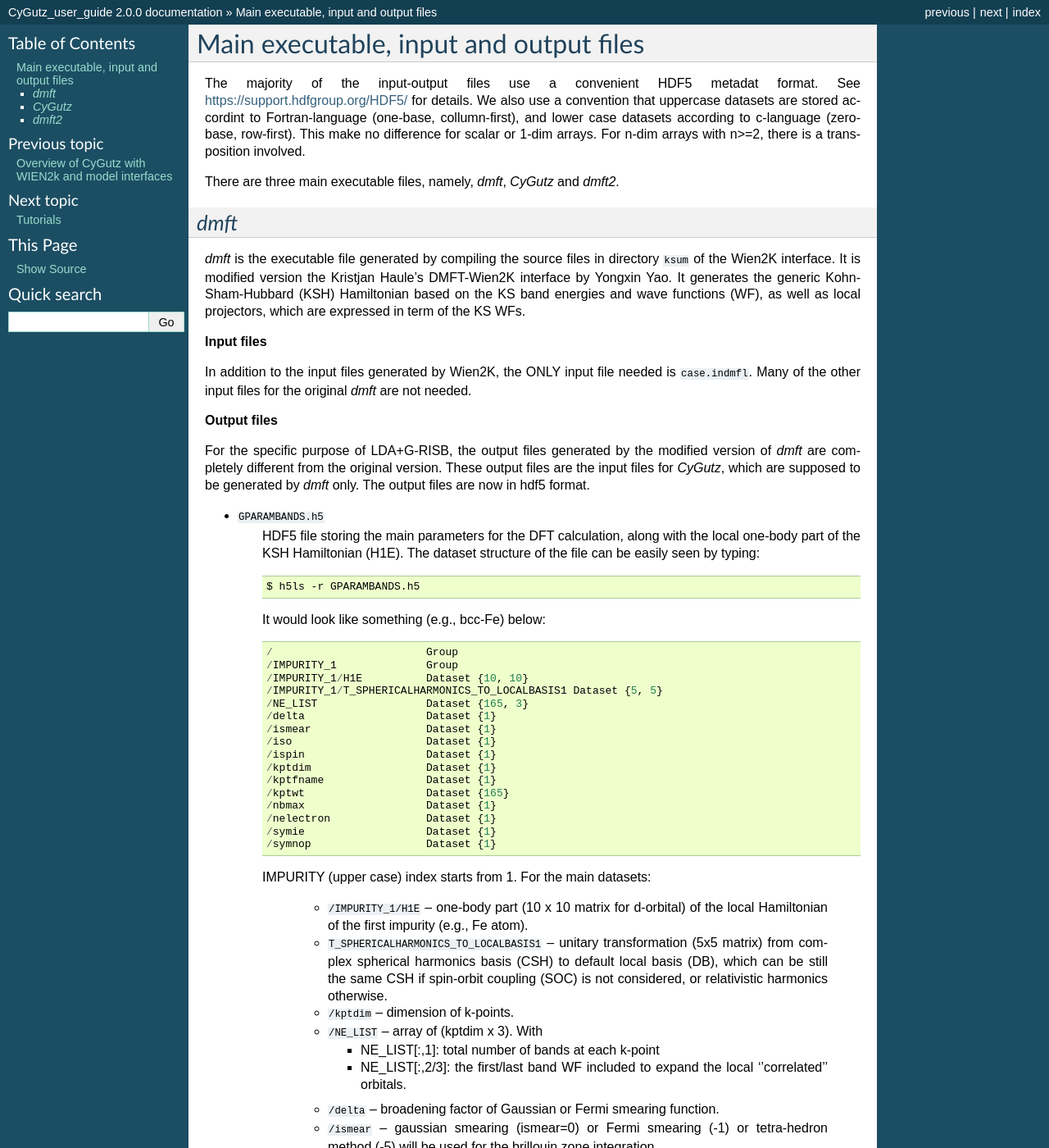
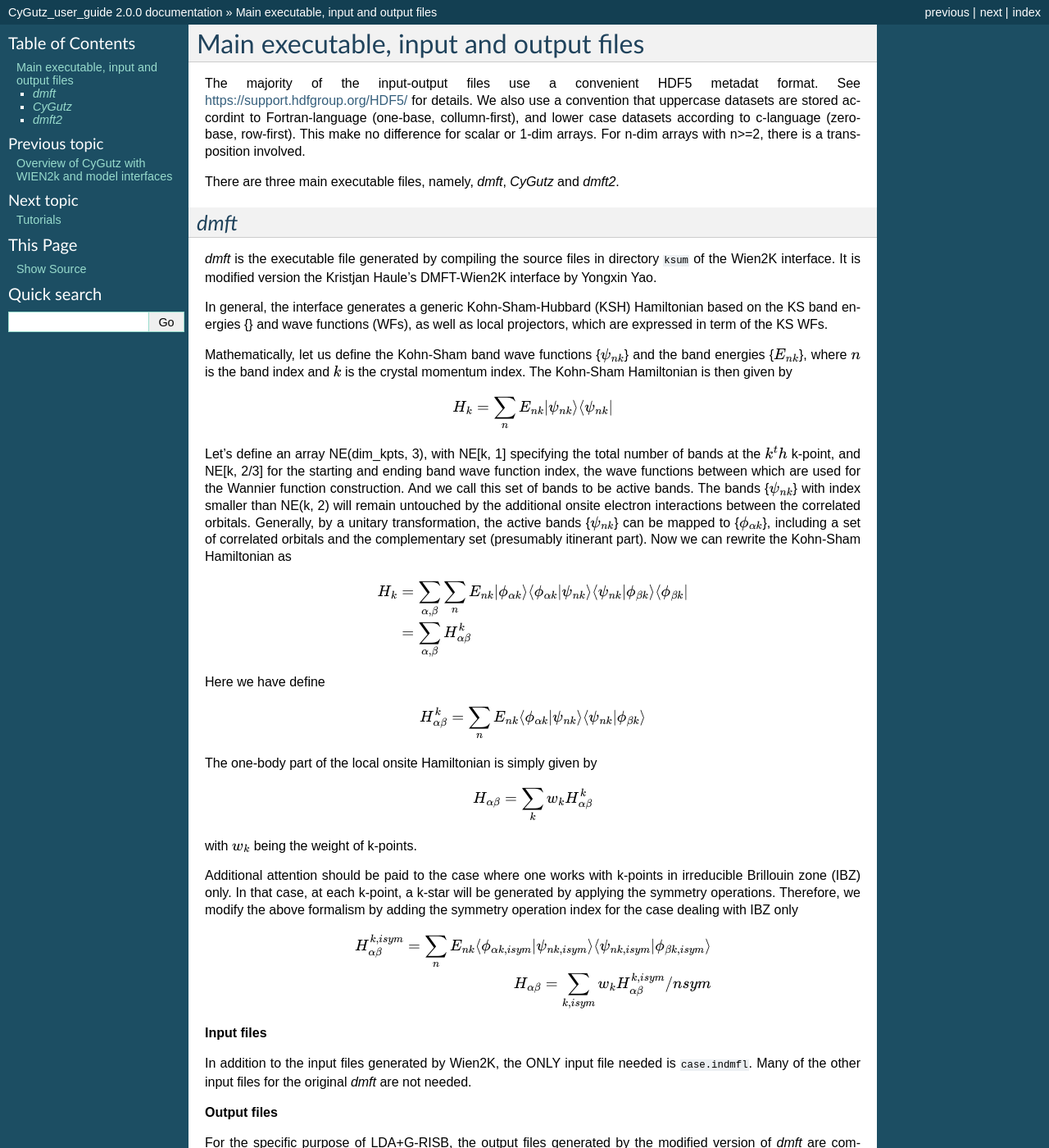
Before and after one commit to yaoyongxin/CyGutz, a Sphinx documentation site: the page built from doc/source/inoutput.rst, in a window 1280 px wide and 1400 px high. Shown: the whole window at 82% size. Built offline with Sphinx 7.4.7, drawn with Linux system fonts in a browser that asks for light colours; some of the changed text lies outside the part shown.

Commit message:
added notes for interface

```diff
--- a/doc/source/inoutput.rst
+++ b/doc/source/inoutput.rst
@@ -19,10 +19,69 @@ and *dmft2*.
 in directory ``ksum`` of the Wien2K interface.
 It is modified version the Kristjan Haule's DMFT-Wien2K interface
 by Yongxin Yao.
-It generates the generic Kohn-Sham-Hubbard (KSH) Hamiltonian
-based on the KS band energies and wave functions (WF),
-as well as local projectors, which are expressed in term of
-the KS WFs.
+
+In general, the interface generates a generic Kohn-Sham-Hubbard
+(KSH) Hamiltonian based on the KS band energies {} and wave functions (WFs),
+as well as local projectors,
+which are expressed in term of the KS WFs.
+
+Mathematically, let us define the Kohn-Sham band wave functions {:math:`\psi_{nk}`}
+and the band energies {:math:`E_{nk}`},
+where :math:`n` is the band index and :math:`k` is the crystal momentum index.
+The Kohn-Sham Hamiltonian is then given by
+
+.. math::
+    H_{k} = \sum_{n}{E_{nk}\vert\psi_{nk}\rangle\langle\psi_{nk}\vert}
+
+Let's define an array NE(dim_kpts, 3),
+with NE[k, 1] specifying the total number of bands at the :math:`k^th` k-point,
+and NE[k, 2/3] for the starting and ending band wave function index,
+the wave functions between which are used for the Wannier function construction.
+And we call this set of bands to be active bands.
+The bands {:math:`\psi_{nk}`} with index smaller
+than NE(k, 2) will remain untouched
+by the additional onsite electron interactions between the correlated orbitals.
+Generally, by a unitary transformation, the active bands {:math:`\psi_{nk}`}
+can be mapped to {:math:`\phi_{\alpha k}`},
+including a set of correlated orbitals
+and the complementary set (presumably itinerant part).
+Now we can rewrite the Kohn-Sham Hamiltonian as
+
+.. math::
+    H_{k} &= \sum_{\alpha, \beta}\sum_{n}{E_{nk}
+             \vert\phi_{\alpha k}\rangle
+             \langle\phi_{\alpha k}\vert\psi_{nk}\rangle
+             \langle\psi_{nk}|\phi_{\beta k}\rangle}\langle
+             \phi_{\beta k}\vert  \\
+          &= \sum_{\alpha, \beta}H_{\alpha \beta}^{k}
+
+Here we have define
+
+.. math::
+    H_{\alpha \beta}^{k} = \sum_{n}{E_{nk}\langle\phi_{\alpha k}
+    \vert\psi_{nk}\rangle\langle\psi_{nk}\vert\phi_{\beta k}\rangle}
+
+The one-body part of the local onsite Hamiltonian is simply given by
+
+.. math::
+    H_{\alpha \beta} = \sum_{k}{w_{k} H_{\alpha \beta}^{k}}
+
+with :math:`w_k` being the weight of k-points.
+
+Additional attention should be paid to the case where one works with k-points
+in irreducible Brillouin zone (IBZ) only.
+In that case, at each k-point, a k-star will be generated
+by applying the symmetry operations.
+Therefore, we modify the above formalism by adding the symmetry operation index
+for the case dealing with IBZ only
+
+.. math::
+   H_{\alpha \beta}^{k, isym} = \sum_{n}{E_{nk}\langle\phi_{\alpha k, isym}
+        \vert\psi_{nk, isym}\rangle\langle\psi_{nk,isym}
+        \vert\phi_{\beta k, isym}\rangle}
+
+    H_{\alpha \beta} = \sum_{k, isym}{w_{k} H_{\alpha \beta}^{k, isym}/nsym}
+
 
 **Input files**
 
@@ -68,13 +127,13 @@ The output files are now in hdf5 format.
     IMPURITY (upper case) index starts from 1.
     For the main datasets:
 
-        * ``/IMPURITY_1/H1E`` -- one-body part (10 x 10 matrix for d-orbital)
+        * ``/IMPURITY_1/H1E`` -- :math:`H_{\alpha \beta}`.
+          one-body part (10 x 10 matrix for d-orbital)
           of the local Hamiltonian of the first impurity (e.g., Fe atom).
         * ``T_SPHERICALHARMONICS_TO_LOCALBASIS1`` -- unitary transformation
           (5x5 matrix) from complex spherical harmonics basis (CSH)
-          to default local basis (DB), which can be still the same CSH
-          if spin-orbit coupling (SOC) is not considered,
-          or relativistic harmonics otherwise.
+          to default local basis (DB).
+          In the new version it is redundant and is always set as identity.
         * ``/kptdim`` -- dimension of k-points.
         * ``/NE_LIST`` --  array of (kptdim x 3). With
 
@@ -125,10 +184,14 @@ The output files are now in hdf5 format.
     The indices of KPOINTS (e.g., IKP_1) of SYMMETRY operations (e.g., ISYM_1)
     are one-based. With
 
-        * ``/IKP_1/ISYM_1/HK0`` -- the bare KSH one-particle Hamiltonian matrix
+        * ``/IKP_1/ISYM_1/HK0`` -- :math:`H_{\alpha \beta}^{k, isym}`.
+          the bare KSH one-particle Hamiltonian matrix
           at the first k-points and first symmetry operation.
-        * ``T_PSIK0_TO_HK0_BASIS`` -- unitary transformation from KSWB
-          to KSHB basis.
+        * ``T_PSIK0_TO_HK0_BASIS`` --
+          :math:`\langle\psi_{nk}|\phi_{\alpha k}\rangle`.
+          unitary transformation from KSWB to KSHB basis.
+          NOte that here only the data at the ireducible k-point
+          is needed.
         * ``/IKP_1/ek0`` -- list of all of the KS band energies
           at the first k-point.
 
@@ -200,7 +263,7 @@ For the main datasets:
         * 1: fully localized limit (FLL) DC with local orbital
           occupation (Nf0) self-consistently determined;
         * 12: FLL-DC with Nf0 only updated in the outer
-        electron density self-consistent loop.
+          electron density self-consistent loop.
 
     * ``/dc_nelf_list`` -- for dc_mode=12, it provides the list of Nf0
       which are fixed at each electron density iteration.
```
Also changed, not shown: 1 other file.
